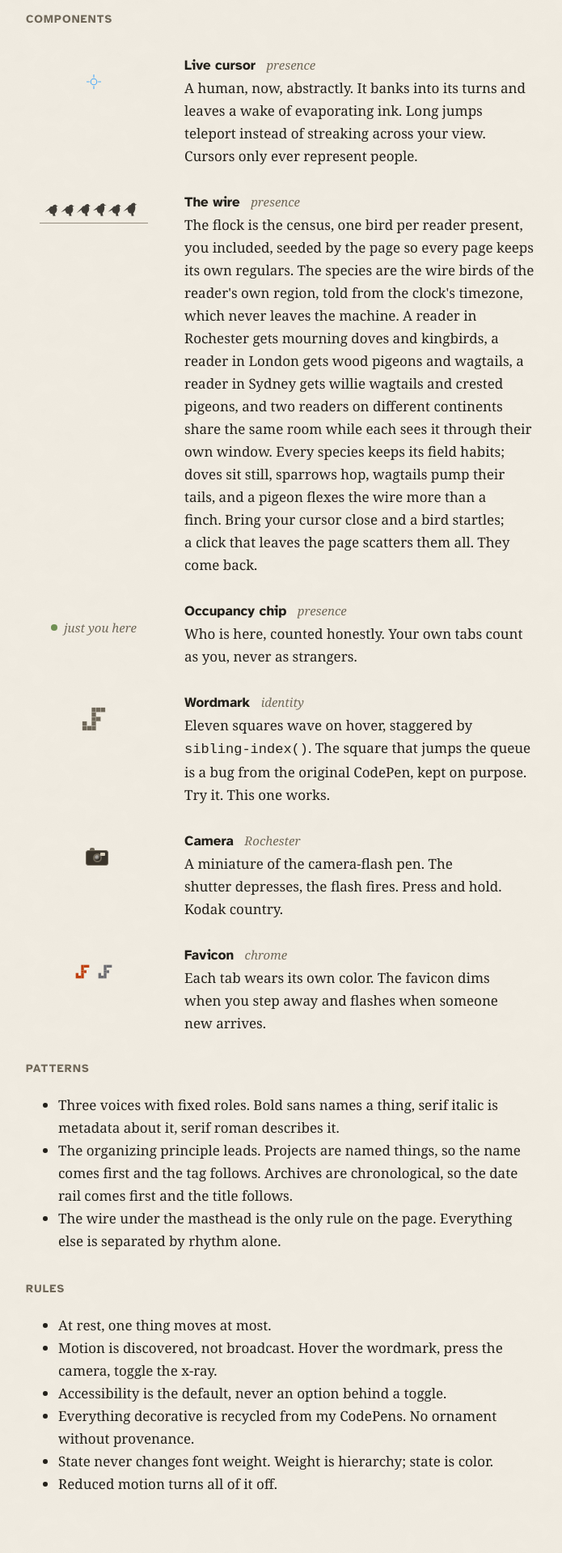
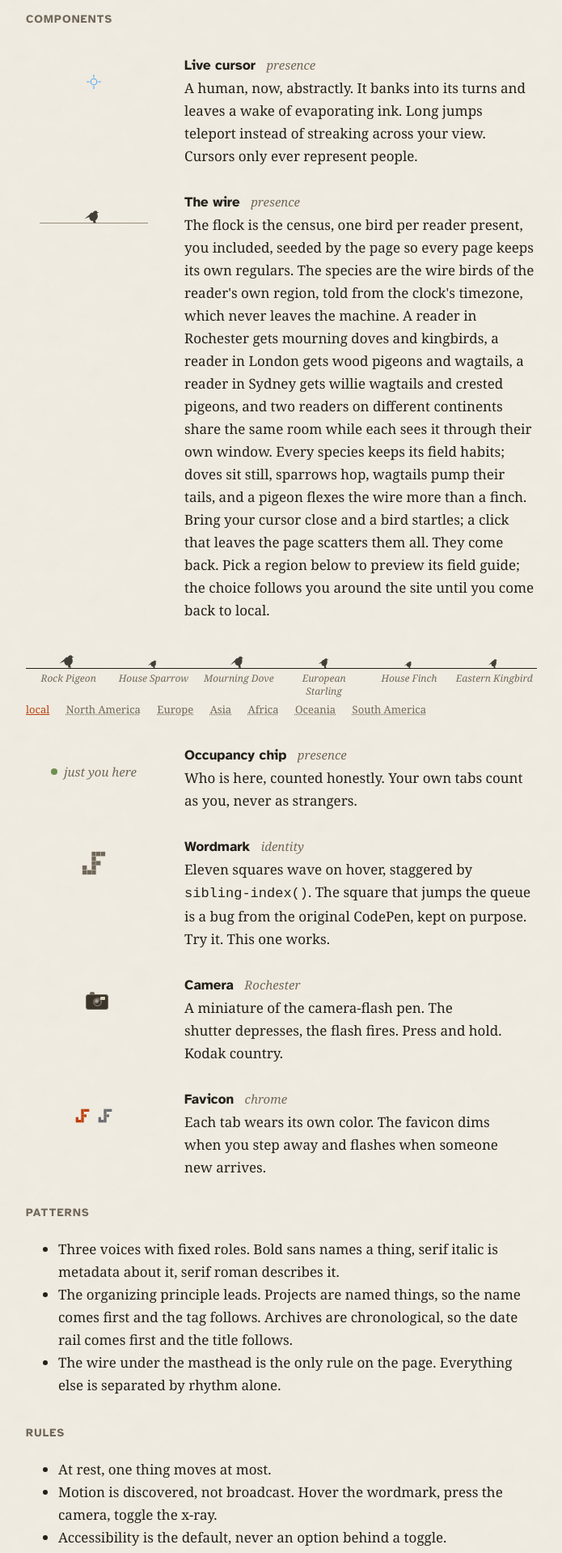
Before and after one commit to josephfusco/josephfusco.github.io, a Jekyll site: the page built from design.html, in a window 1280 px wide. Shown: the part 1154-3072 px from the top of the page at 81% size, without its empty margins (292-987 px from the left). Built offline with Jekyll 4.4.1, drawn with Linux system fonts in a browser that asks for light colours.

Commit message:
A real field guide, a region picker, and a face on About
The design page's wire component earns an actual legend: all six
species perched feet-on-wire along one continuous line at true
relative scale, each named beneath in the aside voice. Below it,
a region picker; the choice persists site-wide through
localStorage until the reader returns to local, respawning the
flock and relabeling the guide in place. Useful for the curious
and for testing every roster.

And the About page gets the GitHub portrait, laid on the letter
with a hairline border, self-hosted.

Co-Authored-By: Claude Fable 5 <noreply@anthropic.com>
Claude-Session: https://claude.ai/code/session_019vAcPMvpcgUVRcyZCqV9hM

```diff
--- a/assets/css/redesign.css
+++ b/assets/css/redesign.css
@@ -1027,6 +1027,58 @@ h1, h2, h3, h4,
 
 /* The signature follows the prose, like a letter; short pages end early */
 
+/* The portrait on About: a photograph laid on the letter */
+.about-portrait {
+  float: right;
+  width: 8.75rem;
+  height: auto;
+  margin: 0.25rem 0 0.875rem 1.75rem;
+  border: 1px solid var(--border);
+  border-radius: 3px;
+}
+@media (max-width: 540px) {
+  .about-portrait { float: none; display: block; margin: 0 0 var(--lh); }
+}
+
+/* The field guide: every species perched on one continuous wire,
+   feet on the line, true relative sizes, named beneath */
+.bird-legend-block { grid-column: 1 / -1; }
+.bird-legend { display: flex; margin: 0.875rem 0 0; }
+.bird-legend figure { flex: 1; margin: 0; text-align: center; min-width: 0; }
+.legend-perch {
+  display: block;
+  position: relative;
+  height: 44px;
+  border-bottom: 1px solid var(--fg);
+}
+.legend-perch .wire-bird { position: absolute; bottom: -1px; left: 50%; top: auto; }
+.bird-legend figcaption {
+  font-family: Georgia, serif;
+  font-style: italic;
+  font-size: 0.75rem;
+  color: var(--muted);
+  padding: 0.25rem 0.25rem 0;
+  line-height: 1.3;
+}
+
+/* Region picker: quiet dotted controls; the active one holds color */
+.region-pick { margin: 0.875rem 0 0; line-height: var(--lh); }
+.region-pick button {
+  background: none;
+  border: 0;
+  padding: 0;
+  font: inherit;
+  font-size: 0.8125rem;
+  color: var(--muted);
+  cursor: pointer;
+  margin-right: 1rem;
+  text-decoration: underline dotted;
+}
+.region-pick button[aria-pressed="true"] {
+  color: var(--accent);
+  text-decoration-style: solid;
+}
+
 /* Copyright line links are prose, not a toolbar */
 .site-footer .fineprint a { margin-right: 0; }
 
@@ -1235,7 +1287,7 @@ body {
   border-bottom: 1px solid var(--muted);
   opacity: 0.7;
 }
-.demo-wire .wire-bird { top: -15px; }
+.demo-wire .wire-bird { top: auto; bottom: 1px; }
 
 /* ---- Flight ---- */
 
--- a/assets/js/presence.js
+++ b/assets/js/presence.js
@@ -205,7 +205,11 @@
 
   var TZ = '';
   try { TZ = Intl.DateTimeFormat().resolvedOptions().timeZone || ''; } catch (e) { /* default region */ }
-  var SPECIES = REGIONS[regionForTZ(TZ)];
+  var REGION_KEY = 'birds:region';
+  var regionOverride = null;
+  try { regionOverride = localStorage.getItem(REGION_KEY); } catch (e) { /* fine */ }
+  if (!regionOverride || !REGIONS[regionOverride]) regionOverride = null;
+  var SPECIES = REGIONS[regionOverride || regionForTZ(TZ)];
   function pickSpecies(r) {
     var roll = r(), acc = 0;
     for (var i = 0; i < SPECIES.length; i++) {
@@ -301,12 +305,55 @@
 
   /* Static specimens anywhere in the page hydrate a named species:
      data-species is an index into SPECIES, drawn deterministically */
-  document.querySelectorAll('[data-species]').forEach(function (el) {
-    var i = parseInt(el.getAttribute('data-species'), 10) || 0;
-    var sp = SPECIES[i % SPECIES.length];
-    el.innerHTML = makeBorb(seedFrom('specimen:' + i), sp).svg;
-    el.title = sp.name;
+  function hydrateSpecimens() {
+    document.querySelectorAll('[data-species]').forEach(function (el) {
+      var i = parseInt(el.getAttribute('data-species'), 10) || 0;
+      var sp = SPECIES[i % SPECIES.length];
+      var born = makeBorb(seedFrom('specimen:' + i), sp);
+      el.innerHTML = born.svg;
+      el.title = sp.name;
+      /* true to scale: a wood pigeon should dwarf a wagtail */
+      var scale = born.size * BIRD_BASE;
+      el.style.width = Math.round(15 * scale) + 'px';
+      el.style.height = Math.round(13 * scale) + 'px';
+      el.style.marginLeft = -Math.round(15 * scale / 2) + 'px';
+    });
+    document.querySelectorAll('[data-species-caption]').forEach(function (el) {
+      var i = parseInt(el.getAttribute('data-species-caption'), 10) || 0;
+      el.textContent = SPECIES[i % SPECIES.length].name;
+    });
+  }
+  hydrateSpecimens();
+
+  /* The region is choosable: preview another field guide, and keep
+     it for the whole site until you come back to local */
+  function reflectRegionButtons(key) {
+    document.querySelectorAll('.region-pick button').forEach(function (b) {
+      var mine = b.getAttribute('data-region') || null;
+      b.setAttribute('aria-pressed', mine === (key || null) ? 'true' : 'false');
+    });
+  }
+
+  function applyRegion(key) {
+    try {
+      if (key) localStorage.setItem(REGION_KEY, key);
+      else localStorage.removeItem(REGION_KEY);
+    } catch (e) { /* fine */ }
+    SPECIES = REGIONS[key] || REGIONS[regionForTZ(TZ)];
+    var keys = [];
+    flock.forEach(function (b, k) { keys.push(k); });
+    keys.forEach(function (k) { removePigeon(k); });
+    keys.forEach(function (k) { addPigeon(k); });
+    hydrateSpecimens();
+    reflectRegionButtons(key);
+  }
+
+  document.querySelectorAll('.region-pick button').forEach(function (btn) {
+    btn.addEventListener('click', function () {
+      applyRegion(btn.getAttribute('data-region') || null);
+    });
   });
+  reflectRegionButtons(regionOverride);
 
   /* Seeded randomness: each page keeps its own regulars */
   function seedFrom(str) {
--- a/design.html
+++ b/design.html
@@ -55,11 +55,30 @@ permalink: /design
 			</li>
 			<li>
 				<div class="stage" aria-hidden="true">
-					<span class="demo-wire"><span class="wire-bird" style="left:12%" data-species="0"></span><span class="wire-bird" style="left:27%" data-species="1"></span><span class="wire-bird" style="left:42%" data-species="2"></span><span class="wire-bird" style="left:56%" data-species="3"></span><span class="wire-bird" style="left:70%" data-species="4"></span><span class="wire-bird" style="left:84%" data-species="5"></span></span>
+					<span class="demo-wire"><span class="wire-bird" style="left:50%" data-species="0"></span></span>
 				</div>
 				<div>
 					<h3>The wire <span class="tag">presence</span></h3>
-					<p>The flock is the census, one bird per reader present, you included, seeded by the page so every page keeps its own regulars. The species are the wire birds of the reader's own region, told from the clock's timezone, which never leaves the machine. A reader in Rochester gets mourning doves and kingbirds, a reader in London gets wood pigeons and wagtails, a reader in Sydney gets willie wagtails and crested pigeons, and two readers on different continents share the same room while each sees it through their own window. Every species keeps its field habits; doves sit still, sparrows hop, wagtails pump their tails, and a pigeon flexes the wire more than a finch. Bring your cursor close and a bird startles; a click that leaves the page scatters them all. They come back.</p>
+					<p>The flock is the census, one bird per reader present, you included, seeded by the page so every page keeps its own regulars. The species are the wire birds of the reader's own region, told from the clock's timezone, which never leaves the machine. A reader in Rochester gets mourning doves and kingbirds, a reader in London gets wood pigeons and wagtails, a reader in Sydney gets willie wagtails and crested pigeons, and two readers on different continents share the same room while each sees it through their own window. Every species keeps its field habits; doves sit still, sparrows hop, wagtails pump their tails, and a pigeon flexes the wire more than a finch. Bring your cursor close and a bird startles; a click that leaves the page scatters them all. They come back. Pick a region below to preview its field guide; the choice follows you around the site until you come back to local.</p>
+				</div>
+				<div class="bird-legend-block">
+					<div class="bird-legend" aria-label="The field guide, one entry per species">
+						<figure><span class="legend-perch"><span class="wire-bird" data-species="0"></span></span><figcaption data-species-caption="0"></figcaption></figure>
+						<figure><span class="legend-perch"><span class="wire-bird" data-species="1"></span></span><figcaption data-species-caption="1"></figcaption></figure>
+						<figure><span class="legend-perch"><span class="wire-bird" data-species="2"></span></span><figcaption data-species-caption="2"></figcaption></figure>
+						<figure><span class="legend-perch"><span class="wire-bird" data-species="3"></span></span><figcaption data-species-caption="3"></figcaption></figure>
+						<figure><span class="legend-perch"><span class="wire-bird" data-species="4"></span></span><figcaption data-species-caption="4"></figcaption></figure>
+						<figure><span class="legend-perch"><span class="wire-bird" data-species="5"></span></span><figcaption data-species-caption="5"></figcaption></figure>
+					</div>
+					<p class="region-pick" aria-label="Preview another region's flock">
+						<button data-region="" aria-pressed="true">local</button>
+						<button data-region="na" aria-pressed="false">North America</button>
+						<button data-region="eu" aria-pressed="false">Europe</button>
+						<button data-region="as" aria-pressed="false">Asia</button>
+						<button data-region="af" aria-pressed="false">Africa</button>
+						<button data-region="oc" aria-pressed="false">Oceania</button>
+						<button data-region="sa" aria-pressed="false">South America</button>
+					</p>
 				</div>
 			</li>
 			<li>
```
Also changed, not shown: about.md (+2 -0 lines), assets/images/joe.jpg (added).
